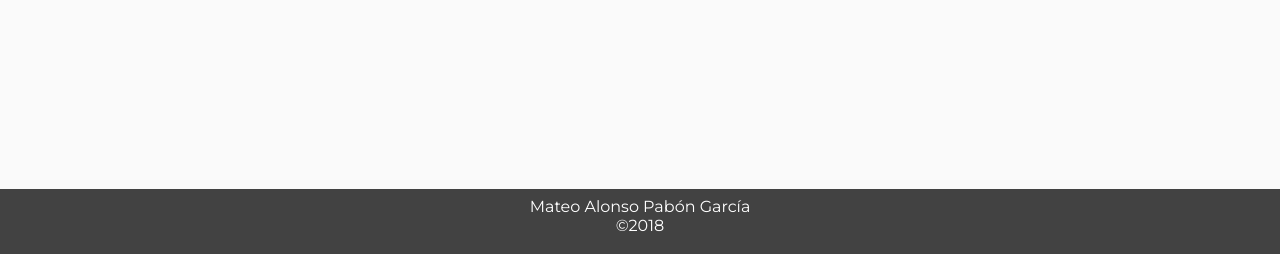
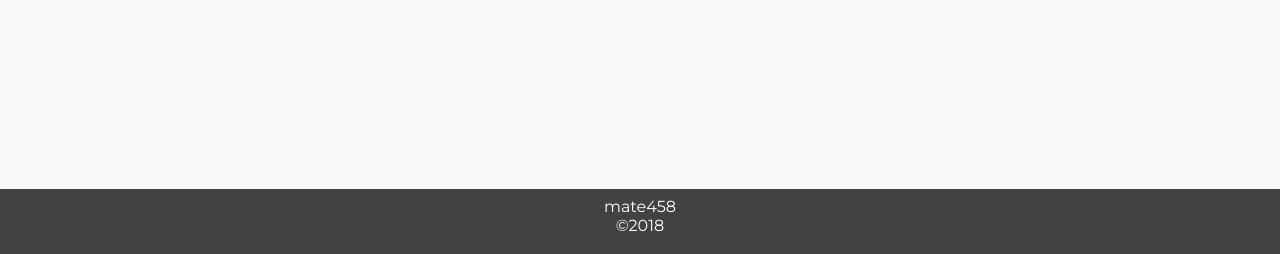
Before and after one commit to Kathar6/chat_ajax, a PHP site: page / in a window 1280 px wide. Shown: the part 546-800 px from the top of the page. Run offline with PHP 8.4, Linux system fonts and the light colour scheme.

Commit message:
copyright_html

```diff
--- a/index.php
+++ b/index.php
@@ -30,7 +30,7 @@
         </div>
     </section>
     <footer>
-        Mateo Alonso Pabón García
+        mate458
         <br/>
         ©2018
     </footer>
```
